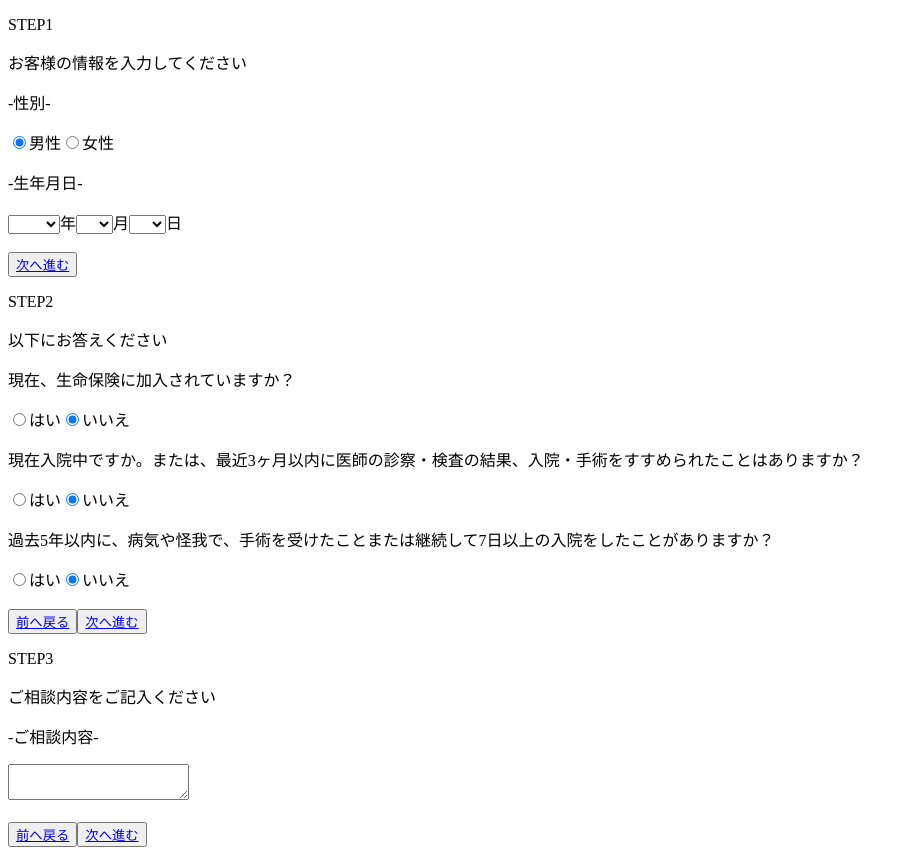
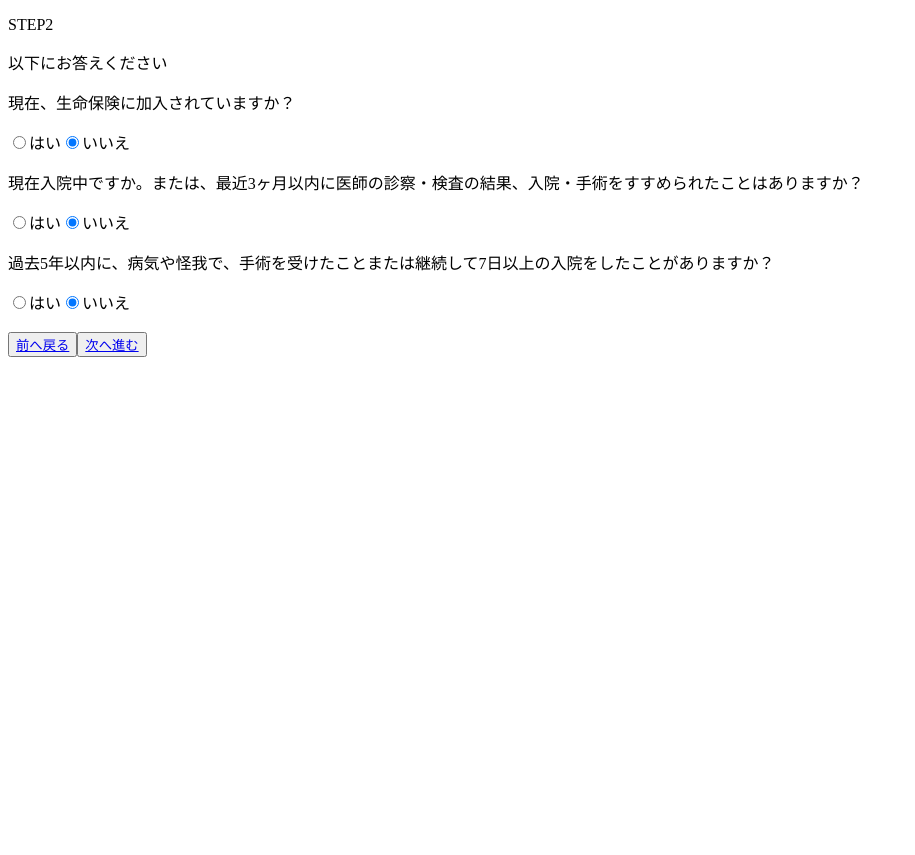
Before and after one commit to Hiroto-Iizuka/react-form-B, a React (Create React App) app: page /enquete in a window 1280 px wide. Shown: the whole page, without its empty margins (0-915 px from the left). After the commit the page ends 800 px from the top, so only its background shows below. Built offline with nearby package versions, Linux system fonts and the light colour scheme.

Commit message:
画面遷移を実装

```diff
--- a/src/App.jsx
+++ b/src/App.jsx
@@ -1,16 +1,18 @@
-import { BrowserRouter } from 'react-router-dom';
+import { BrowserRouter, Routes, Route } from 'react-router-dom';
 import { Basic } from "./Basic";
+import { Enquete } from './Enquete';
 import { CounselingDetail } from './CounselingDetail';
-import { Enquete } from './Enquete';
 
 function App() {
   return (
     <BrowserRouter>
       <div className="App">
-        <Basic />
-        <Enquete />
-        <CounselingDetail />
       </div>
+      <Routes>
+        <Route path="/" element={<Basic />} />
+        <Route path="/enquete" element={<Enquete />} />
+        <Route path="/counselingdetail" element={<CounselingDetail />} />
+      </Routes>
     </BrowserRouter>
   );
 }
--- a/src/Basic.jsx
+++ b/src/Basic.jsx
@@ -13,7 +13,7 @@ export const Basic = () => {
       <BirthDate />
       <br />
       <div>
-        <button><Link to="/">次へ進む</Link></button>
+        <button><Link to="/enquete">次へ進む</Link></button>
       </div>
     </>
 
--- a/src/CounselingDetail.jsx
+++ b/src/CounselingDetail.jsx
@@ -14,7 +14,7 @@ export const CounselingDetail = () => {
       </div>
       <br />
       <div>
-        <button><Link to="/">前へ戻る</Link></button>
+        <button><Link to="/enquete">前へ戻る</Link></button>
         <button><Link to="/">次へ進む</Link></button>
       </div>
     </>
--- a/src/Enquete.jsx
+++ b/src/Enquete.jsx
@@ -59,7 +59,7 @@ export const Enquete = () => {
       <br />
       <div>
         <button><Link to="/">前へ戻る</Link></button>
-        <button><Link to="/">次へ進む</Link></button>
+        <button><Link to="/counselingdetail">次へ進む</Link></button>
       </div>
     </>
   )
```
